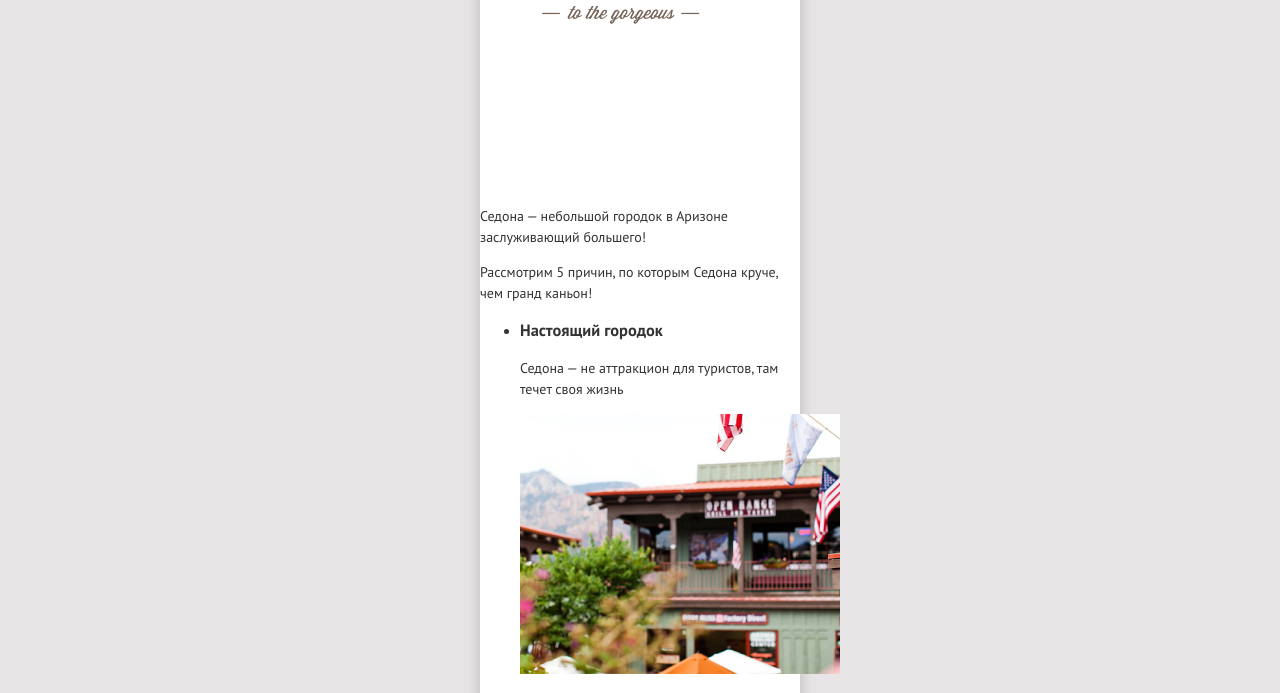
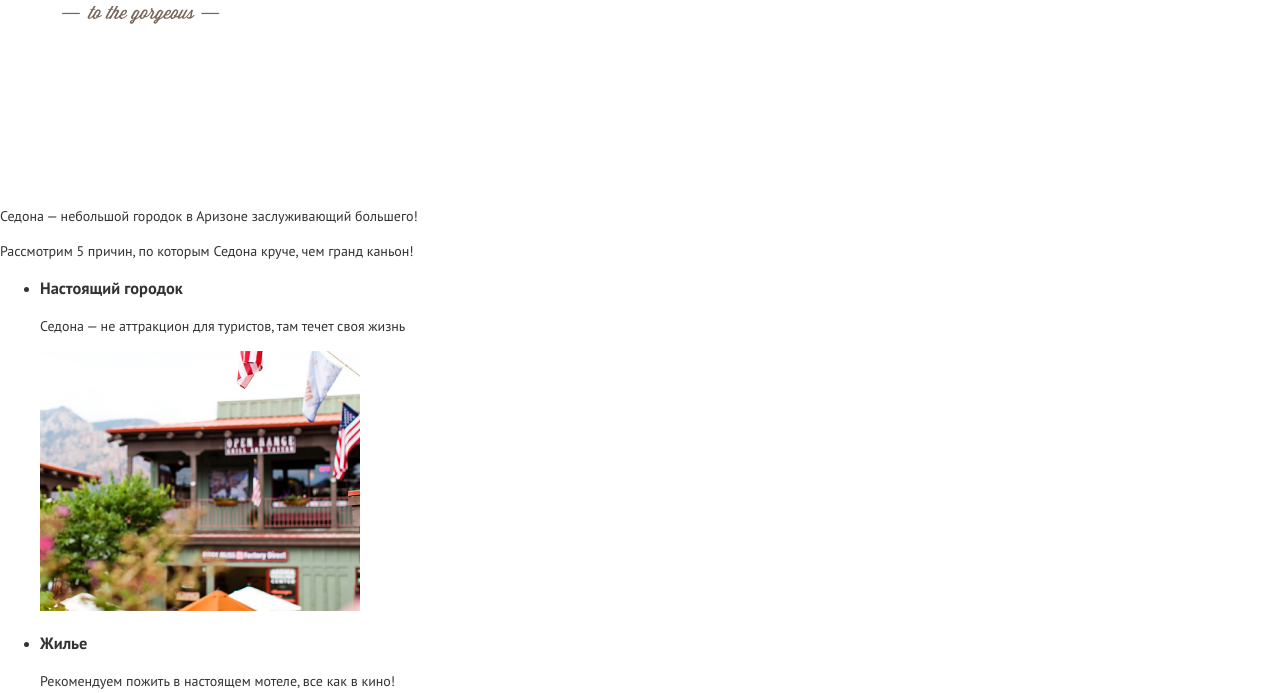
Before and after one commit to htmlacademy-adaptive/775445-sedona-27, a website: page source/index.html in a window 1280 px wide. Shown: the part 251-944 px from the top of the page. Drawn offline with nearby package versions, Linux system fonts and the light colour scheme; files that its build step writes are made by us from their sources.

Commit message:
Убирает максимальную ширину контейнера страницы

```diff
--- a/source/sass/blocks/page.scss
+++ b/source/sass/blocks/page.scss
@@ -17,7 +17,6 @@
 .page__container {
   display: flex;
   margin: 0 auto;
-  max-width: 320px;
   min-height: 100%;
   flex-direction: column;
   background-color: #ffffff;
```
